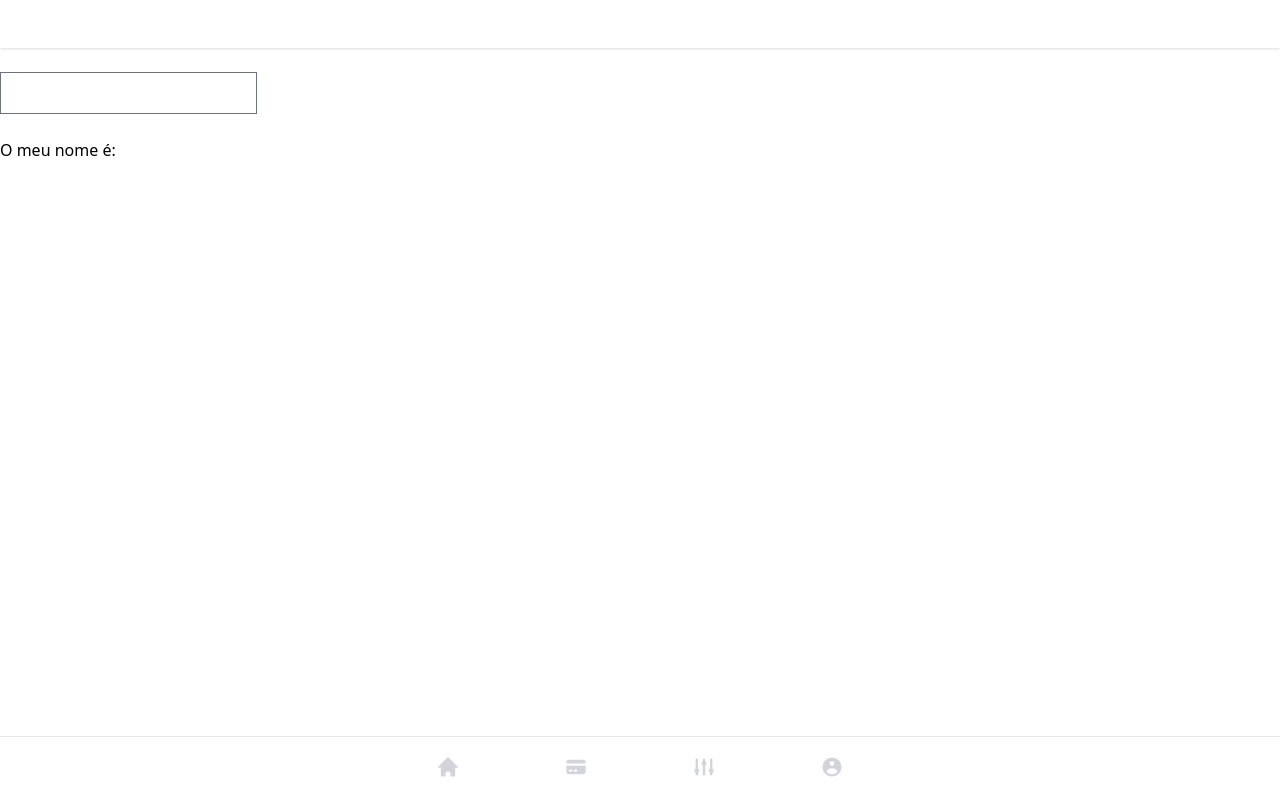
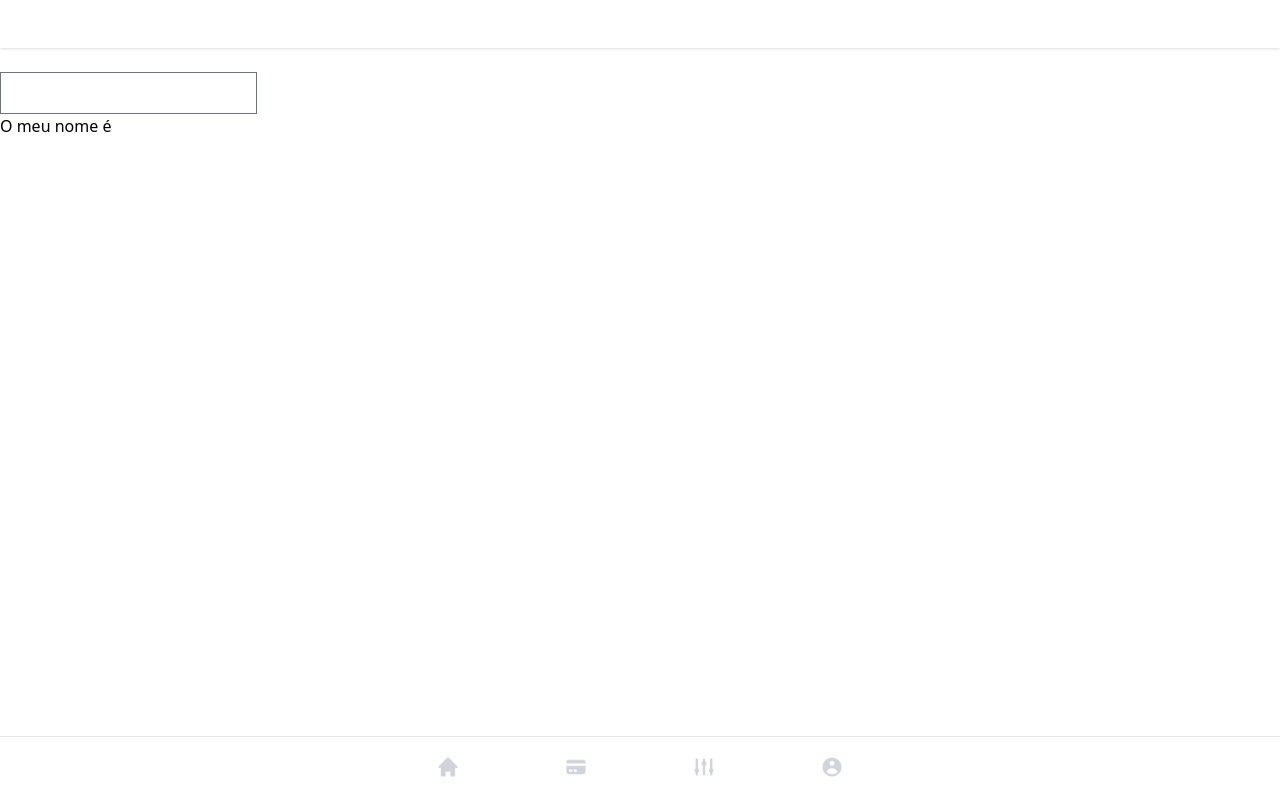
Before and after one commit to welly830/teste_svelte01, a SvelteKit app: page / in a window 1280 px wide. Built offline with nearby package versions, Linux system fonts and the light colour scheme.

Commit message:
up_vercel2

```diff
--- a/src/routes/+page.svelte
+++ b/src/routes/+page.svelte
@@ -6,7 +6,7 @@
 
 <br>
 <input name="Digite o seu nome!" bind:value = {nome} class="dark:bg-gray-200">
-<br><br>
+<br>
 
 
-<p>O meu nome é: {nome}</p>
+<p>O meu nome é {nome}</p>
--- a/svelte.config.js
+++ b/svelte.config.js
@@ -1,6 +1,5 @@
 import preprocess from "svelte-preprocess";
 import adapter from "@sveltejs/adapter-auto";
-import adapter from '@sveltejs/adapter-vercel';
 
 /** @type {import('@sveltejs/kit').Config} */
 const config = {
@@ -8,9 +7,9 @@ const config = {
     // adapter-auto only supports some environments, see https://kit.svelte.dev/docs/adapter-auto for a list.
     // If your environment is not supported or you settled on a specific environment, switch out the adapter.
     // See https://kit.svelte.dev/docs/adapters for more information about adapters.
-    adapter: adapter({
+    adapter: adapter(
 
-    }),
+    ),
   },
 
   preprocess: [
```
